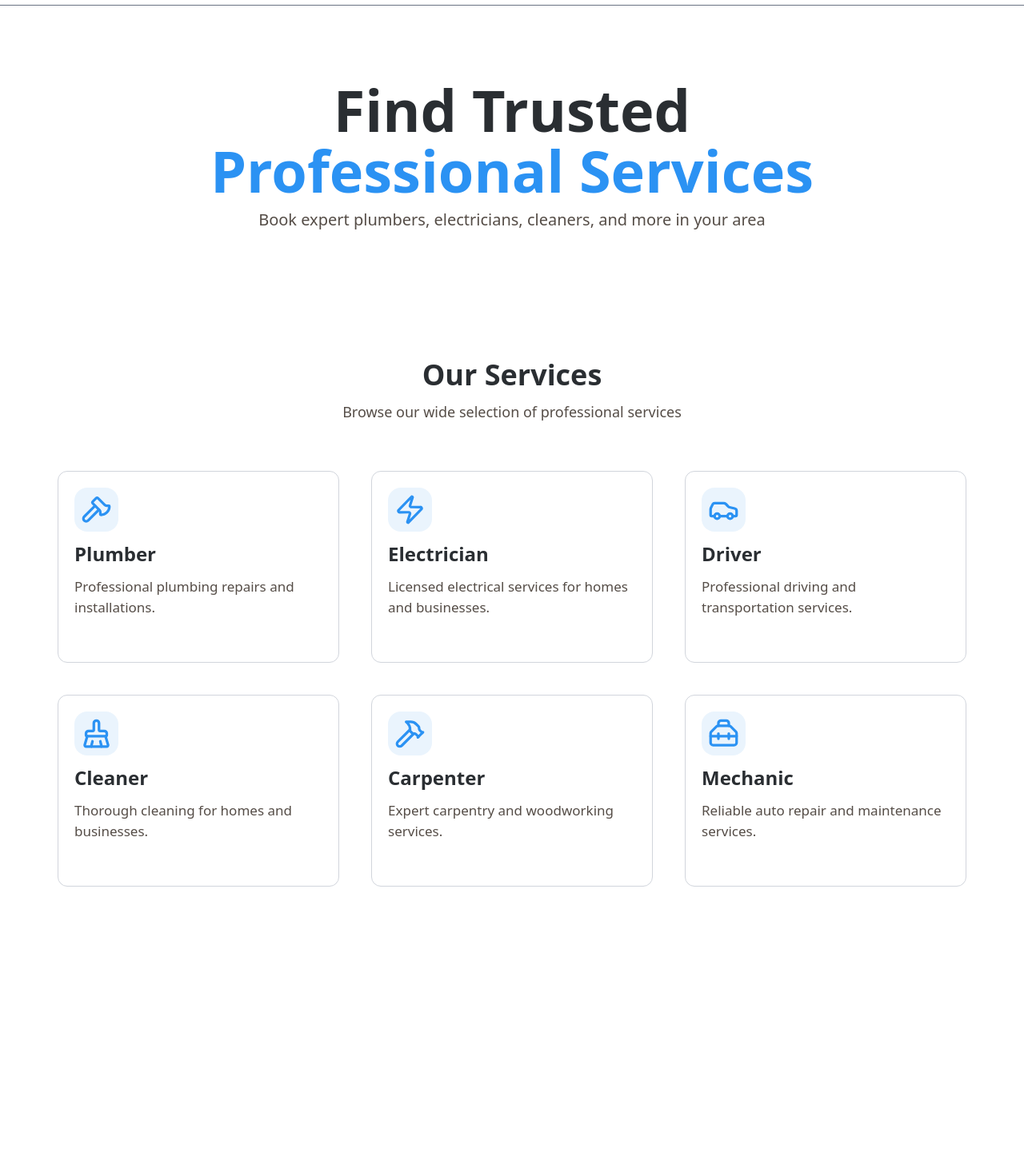
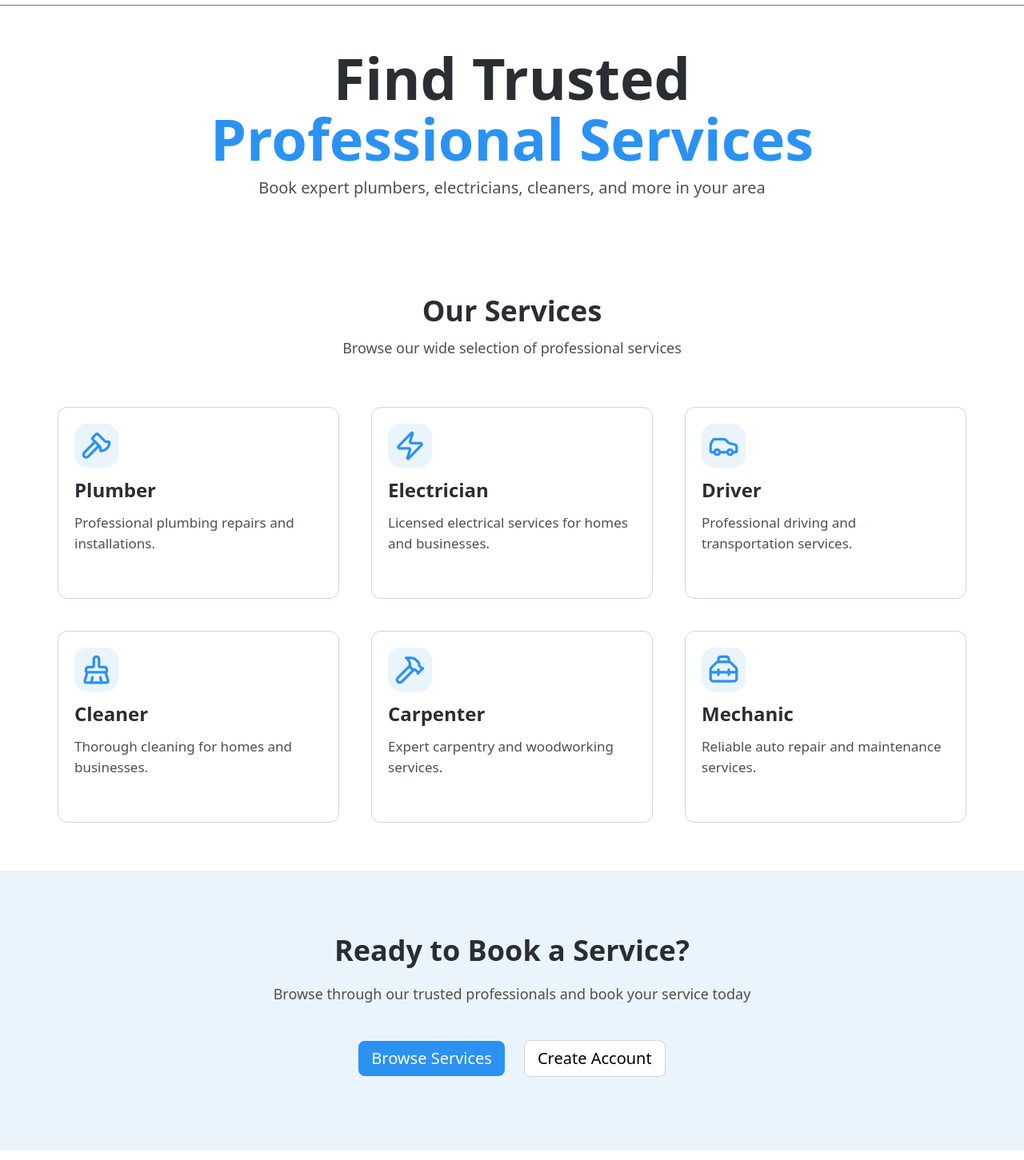
Before and after one commit to siddhikharde/ICP12-Group-Project-FullStack-Helpora, a React (Vite) app in the folder client/: page / in a window 1280 px wide. Shown: the part 59-1510 px from the top of the page at 80% size. Before the commit the page ends 1228 px from the top, so only its background shows below. Built offline with nearby package versions, Linux system fonts and the light colour scheme.

Commit message:
ready to services functionality added with the responsiveness

```diff
--- a/client/src/views/Home.jsx
+++ b/client/src/views/Home.jsx
@@ -1,6 +1,6 @@
 import React from "react";
 import Navbar from "../component/Navbar";
-import { Axe, Zap, Car, BrushCleaning, Hammer, Toolbox  } from "lucide-react";
+import { Axe, Zap, Car, BrushCleaning, Hammer, Toolbox } from "lucide-react";
 import { Link } from "react-router";
 import Ourservices from "../component/Ourservices";
 
@@ -8,23 +8,27 @@ function Home() {
   return (
     <div>
       <Navbar />
-      <div className="my-40 flex flex-col items-center justify-center">
-        <p className="text-7xl font-bold text-[#2a2e32]">Find Trusted</p>
-        <p className="text-7xl font-bold text-[#2b92f3] mt-1">
+      <div className="my-30 mx-5 flex flex-col items-center justify-center flex-wrap">
+        <p className=" text-5xl text-center md:text-7xl font-bold text-[#2a2e32]">
+          Find Trusted
+        </p>
+        <p className="text-5xl text-center md:text-7xl font-bold text-[#2b92f3] mt-1">
           Professional Services
         </p>
-        <p className="text-xl text-[#554d47] mt-3">
+        <p className="text-lg text-center md:text-xl text-[#554d47] mt-3">
           Book expert plumbers, electricians, cleaners, and more in your area
         </p>
       </div>
 
-      <div className="flex flex-col items-center justify-center">
-        <p className="text-4xl font-bold text-[#2a2e32]">Our Services</p>
-        <p className="text-lg text-[#554d47] mt-3">
+      <div className="flex flex-col items-center justify-center mx-5">
+        <p className="text-4xl text-center font-bold text-[#2a2e32]">
+          Our Services
+        </p>
+        <p className="text-lg text-center text-[#554d47] mt-3">
           Browse our wide selection of professional services
         </p>
       </div>
-      <div className="my-15 flex items-center justify-center flex-wrap gap-10">
+      <div className="my-15 mx-5 flex items-center justify-center flex-wrap gap-10">
         <Ourservices
           icon={
             <Axe
@@ -91,6 +95,29 @@ function Home() {
           subtitle="Reliable auto repair and maintenance services."
         />
       </div>
+
+      <div className="my-10 flex flex-col items-center justify-center flex-wrap bg-[#EAF4FD] py-20">
+        <p className="text-4xl text-center font-bold text-[#2a2e32] mx-4">
+          Ready to Book a Service?
+        </p>
+        <p className="text-lg text-center text-[#554d47] mt-5 mx-4">
+          Browse through our trusted professionals and book your service today
+        </p>
+        <div className="flex justify-center text-center items-center mt-8 flex-wrap">
+          <Link
+            to="/services"
+            className="text-xl m-3 bg-[#2b92f3] hover:opacity-70 px-4 py-2 rounded-lg text-white text-center scale-100 transition-all duration-300"
+          >
+            Browse Services
+          </Link>
+          <Link
+            to="/signup"
+            className="text-xl m-3 px-4 py-2 border border-gray-300 bg-white rounded-lg hover:bg-[#FACD47] hover:text-white scale-100 transition-all duration-300"
+          >
+            Create Account
+          </Link>
+        </div>
+      </div>
     </div>
   );
 }
```
